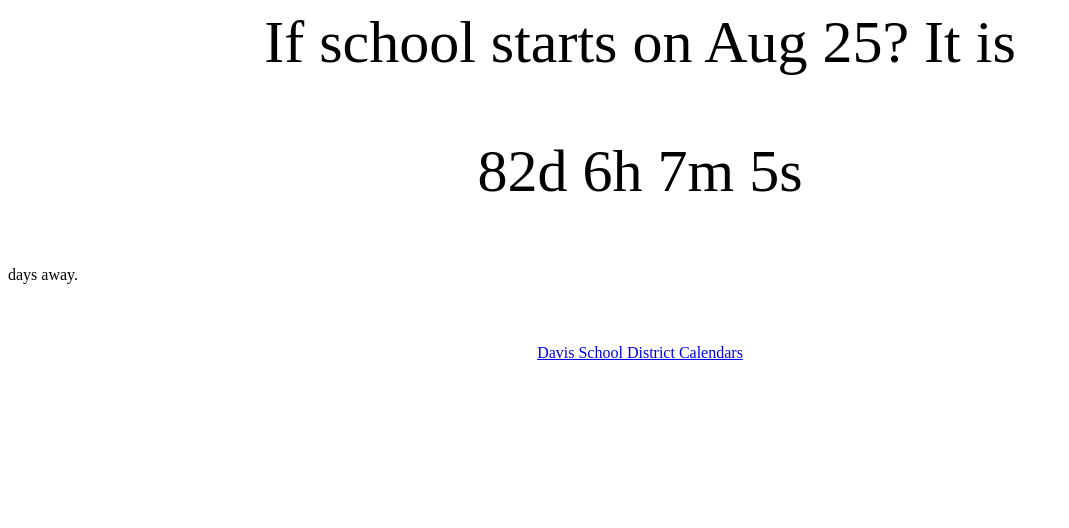
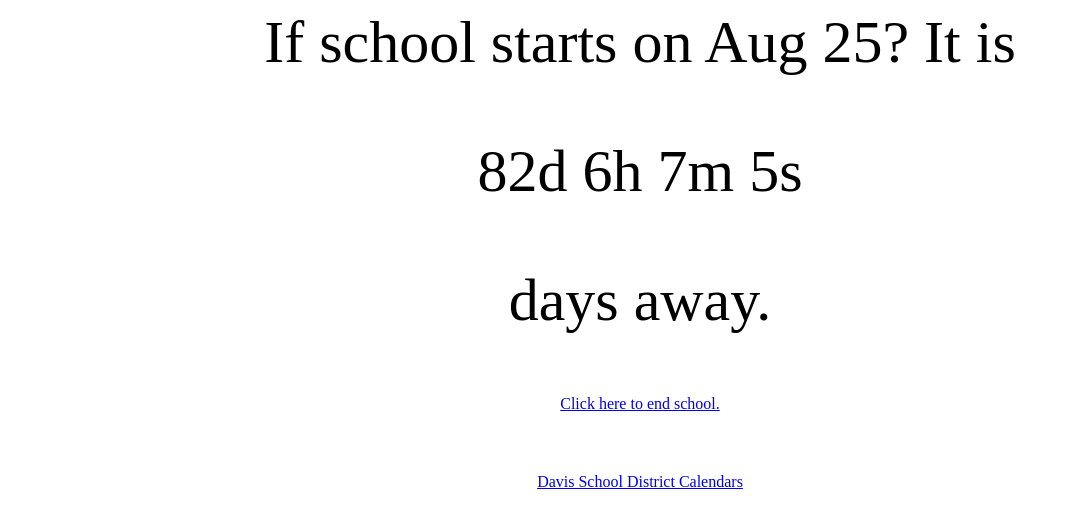
Before and after one commit to www-Kyle/School, a plain HTML site: page index.html in a window 1280 px wide. Shown: the whole page, without its empty margins (0-1069 px from the left). Drawn offline with Linux system fonts and the light colour scheme.

Commit message:
Update index.html

```diff
--- a/index.html
+++ b/index.html
@@ -43,7 +43,9 @@ var x = setInterval(function() {
 </head>
 <body>
 <p>If school starts on Aug 25? It is </>
-<p id="demo"></p> days away.
-<p><center><a href="https://www.davis.k12.ut.us/parents-family/school-year-calendars">Davis School District Calendars</a></center></p>
+  <p id="demo"></p> <p>days away.</p>
+ <p><center><a href="party.html">Click here to end school.</a></center></p>
+
+  <p><center><a href="https://www.davis.k12.ut.us/parents-family/school-year-calendars">Davis School District Calendars</a></center></p>
 </body>
 </html>
```
